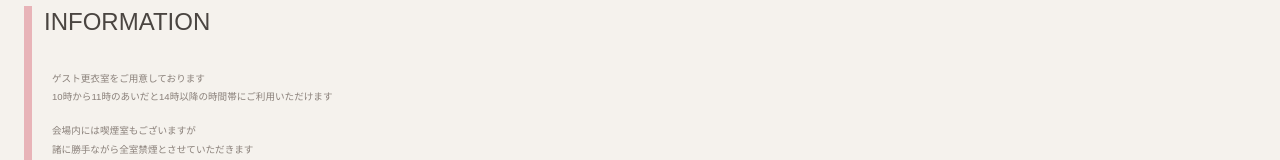
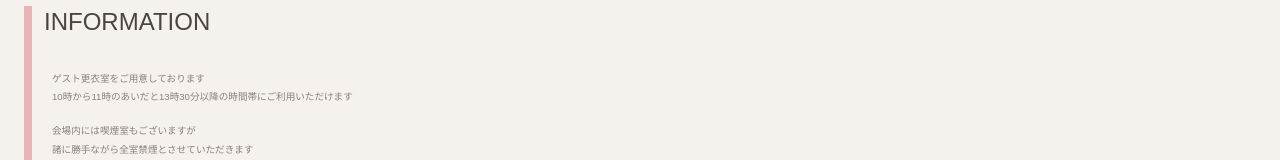
Before and after one commit to alin2fa7aec/wisaw, a React (Vite) app in the folder apps/web/: page / in a window 1280 px wide. Shown: the part 2730-2890 px from the top of the page. Built offline with nearby package versions, Linux system fonts and the light colour scheme; a web font is replaced by a local one.

Commit message:
feat: タイムテーブルの変更に時刻の記載を合わせる

```diff
--- a/apps/web/src/Home.tsx
+++ b/apps/web/src/Home.tsx
@@ -335,12 +335,12 @@ export const Home = ({
                             illust: true,
                         },
                         {
-                            time: "13:20",
+                            time: "13:30",
                             title: "挙式",
                             text: "結婚にあたり 大切な皆さまの前で誓いを立てます\n温かく見守っていただけますと幸いです",
                         },
                         {
-                            time: "13:30",
+                            time: "13:40",
                             title: "お見送り",
                             text: "新郎新婦より感謝の気持ちを込めてお見送りいたします",
                         },
@@ -411,7 +411,7 @@ export const Home = ({
                             <p>
                                 ゲスト更衣室をご用意しております
                                 <br />
-                                10時から11時のあいだと14時以降の時間帯にご利用いただけます
+                                10時から11時のあいだと13時30分以降の時間帯にご利用いただけます
                             </p>
                         </FadeIn>
                         <FadeIn delay={550}>
```
